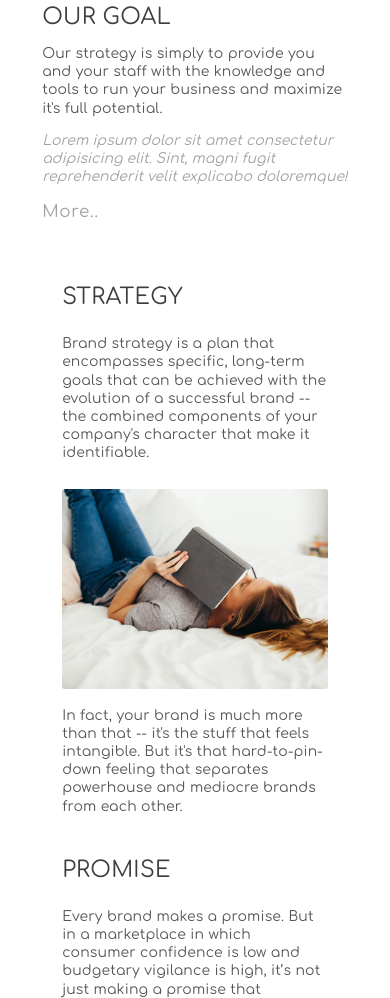
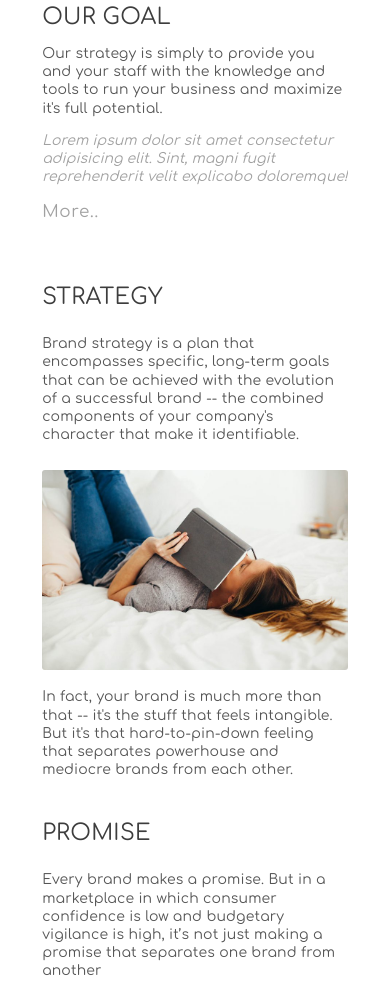
Before and after one commit to Baskey7261/cbaskey.it, a plain HTML site: page index.html in a window 390 px wide. Shown: the part 1360-2358 px from the top of the page. Drawn offline with Linux system fonts and the light colour scheme; files whose address does not match are found by name.

Commit message:
changed cell4 margins

```diff
--- a/css/main.css
+++ b/css/main.css
@@ -407,7 +407,6 @@ header {
     margin: 0px auto;
     row-gap: 25px;
     column-gap: 20px;
-    -
 }
 
 .cell4-header {
@@ -633,5 +632,23 @@ footer ul {
         z-index: 999;
         color: rgb(216, 216, 218);
     }
+    .section2 {
+        width: 100%;
+        max-width: 900px;
+        margin: 0px auto;
+        row-gap: 25px;
+    }
+    .cell4-cell1 {
+        row-gap: 10px;
+        min-height: 400px;
+        min-width: 300px;
+        max-width: 600px;
+        flex-grow: 1;
+        flex-basis: 600px;
+        overflow: hidden;
+        padding: 20px 0px 20px 0px;
+        border-radius: 5px;
+        -background: linear-gradient( to bottom, rgba(212, 212, 212, 0.6), rgba(144, 144, 146, 0.4));
+    }
     .cell4 {}
 }
```
